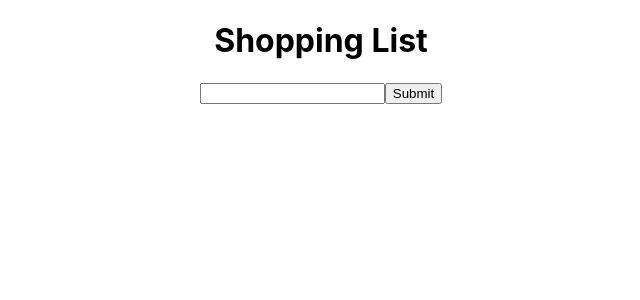
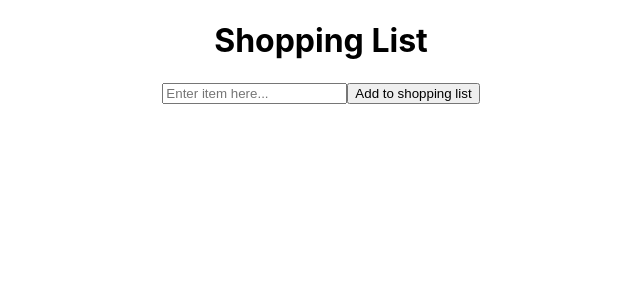
Before and after one commit to stella-maris/shopping-list, a React (Create React App) app: page / in a window 1280 px wide. Shown: the top 300 px of the page, without its empty margins (319-959 px from the left). Built offline with nearby package versions, Linux system fonts and the light colour scheme.

Commit message:
Updates text

```diff
--- a/src/ListData.js
+++ /dev/null
@@ -1,20 +0,0 @@
-import React, { Component } from 'react';
-
-const shoppingList = ["ham"];
-class ListData extends Component {
-    render() {
-        return (
-            <ul style={{listStyleType: "none", textAlign:"left"}}>
-                {shoppingList.map((item, index) => {
-                    return (
-                        <li key={item + index}>{item}</li>
-                    )
-                    }
-
-                )}
-            </ul>
-        );
-    }
-}
-
-export default ListData;
--- a/src/ShoppingList.js
+++ b/src/ShoppingList.js
@@ -1,5 +1,4 @@
 import React, { Component } from 'react';
-import ListData from './ListData';
 import './App.css';
 
 class ShoppingList extends Component {
@@ -8,7 +7,7 @@ class ShoppingList extends Component {
         this.state = {
             item: '',
             shoppingList: []
-        }
+        };
         this.handleChange = this.handleChange.bind(this);
         this.handleSubmit = this.handleSubmit.bind(this);
         this.handleClick = this.handleClick.bind(this);
@@ -48,10 +47,11 @@ class ShoppingList extends Component {
                 <form onSubmit={this.handleSubmit}>
                     <input
                         name="item"
+                        placeholder="Enter item here..."
                         value={this.state.item}
                         onChange={this.handleChange}
                     />
-                    <button type="submit">Submit</button>
+                    <button type="submit">Add to shopping list</button>
                 </form>
                 <ul style={{listStyleType: "none", textAlign:"left"}}>
                     {this.state.shoppingList.map((item, index) => {
```
